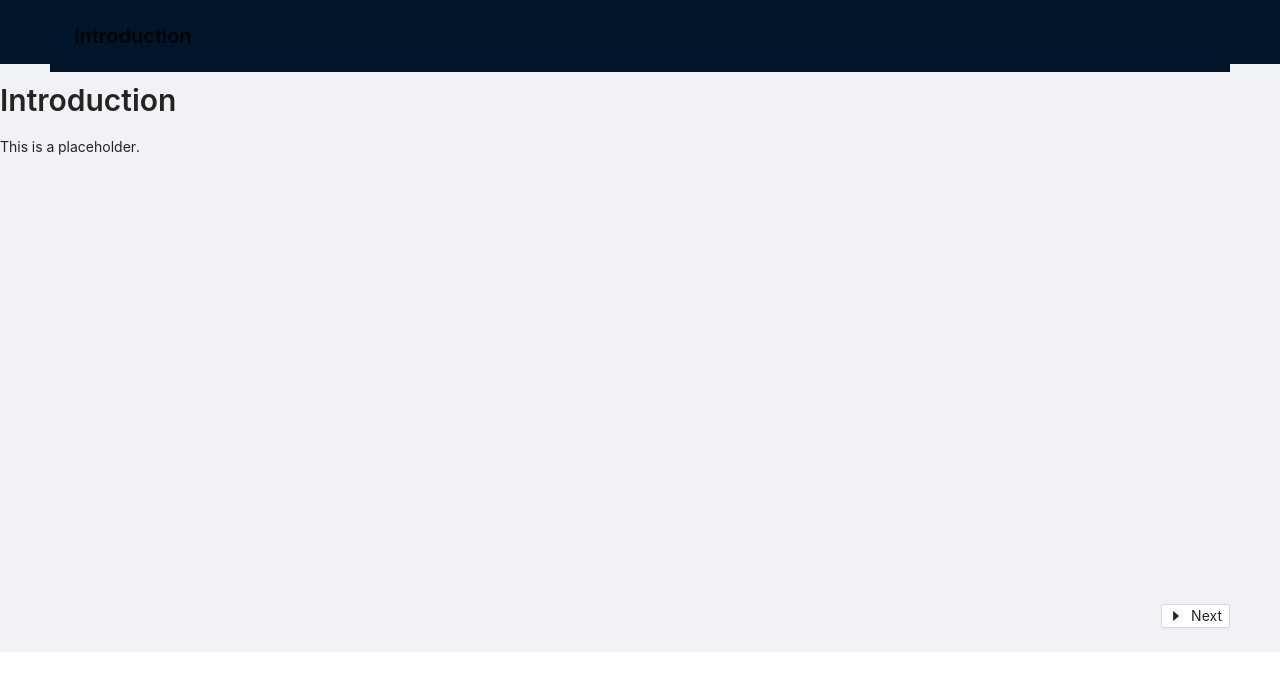
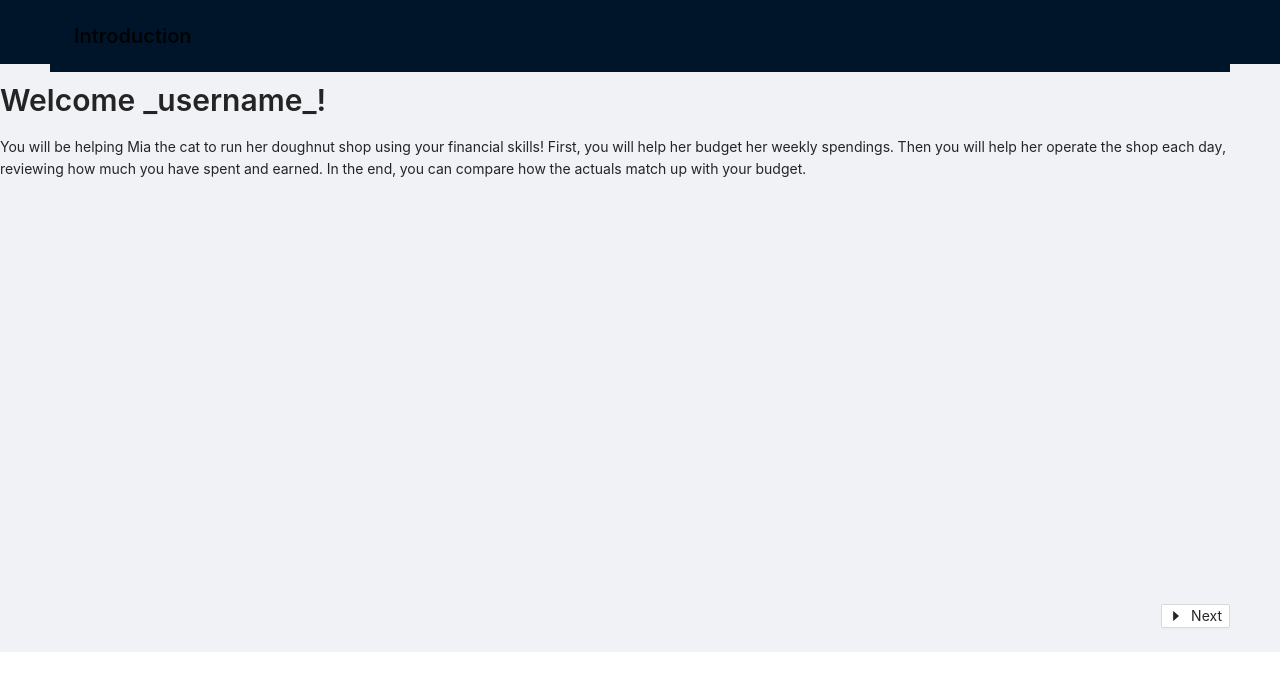
Before and after one commit to bevansm/cmdf-2020, a React (Create React App) app: page / in a window 1280 px wide. Shown: the top 690 px of the page. Built offline with nearby package versions, Linux system fonts and the light colour scheme.

Commit message:
updated introduction

```diff
--- a/src/components/introduction/Introduction.js
+++ b/src/components/introduction/Introduction.js
@@ -3,15 +3,14 @@ import {Typography } from "antd";
 import { PageEnum } from "../../constants/PageEnum";
 import { PageTemplate } from "../shared/PageTemplate"
 
-const { Title } = Typography;
-const { Text } = Typography;
+const { Title, Text } = Typography;
 
 export class Introduction extends Component {
   render() {
     return <PageTemplate nextPage={PageEnum.CONCEPTS} title="Introduction">
-        <Title level={2}>Introduction</Title>
+        <Title level={2}>Welcome _username_!</Title>
 
-        <Text>This is a placeholder.</Text>
+        <Text>You will be helping Mia the cat to run her doughnut shop using your financial skills! First, you will help her budget her weekly spendings. Then you will help her operate the shop each day, reviewing how much you have spent and earned. In the end, you can compare how the actuals match up with your budget.</Text>
     </PageTemplate>;
   }
 }
```
